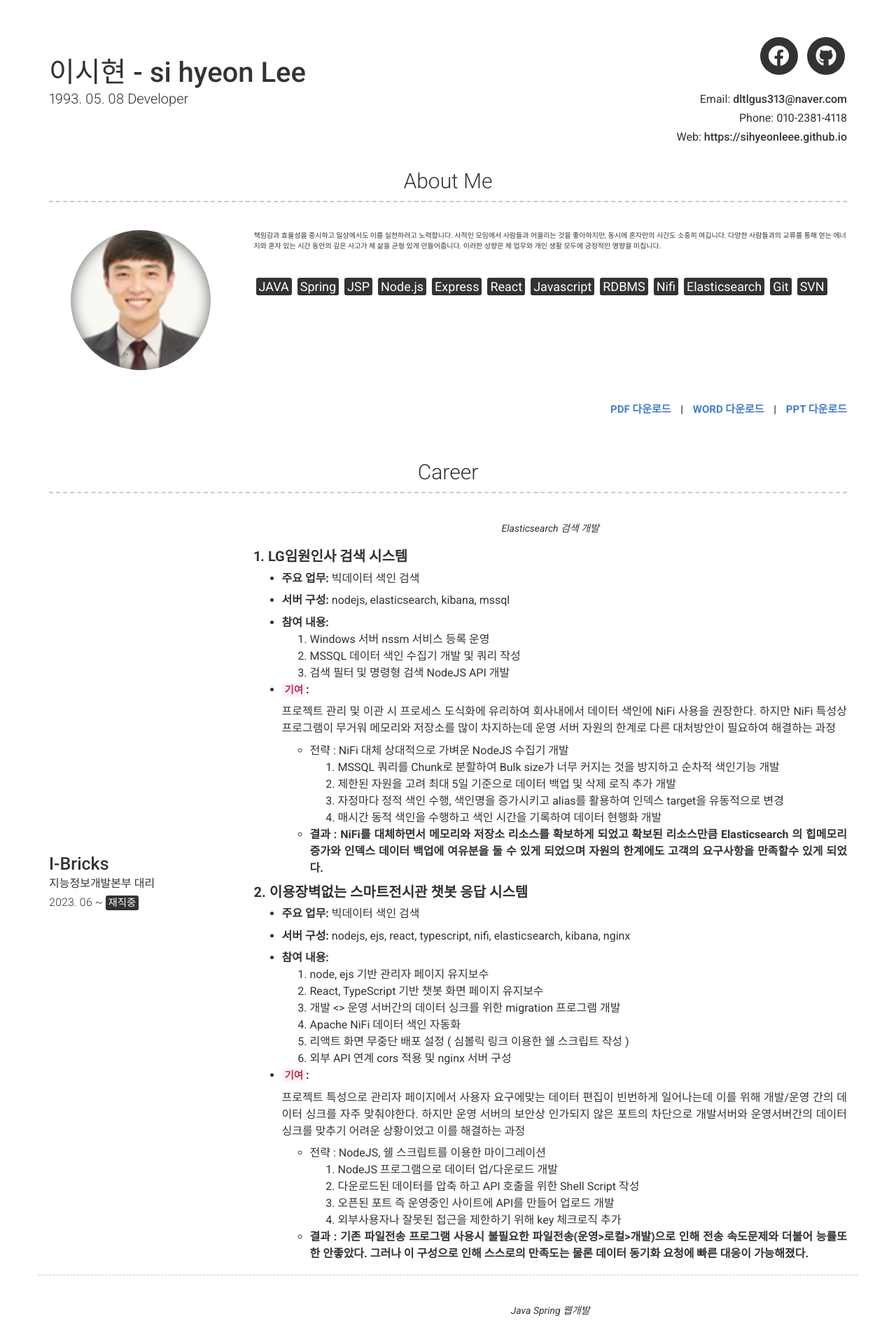
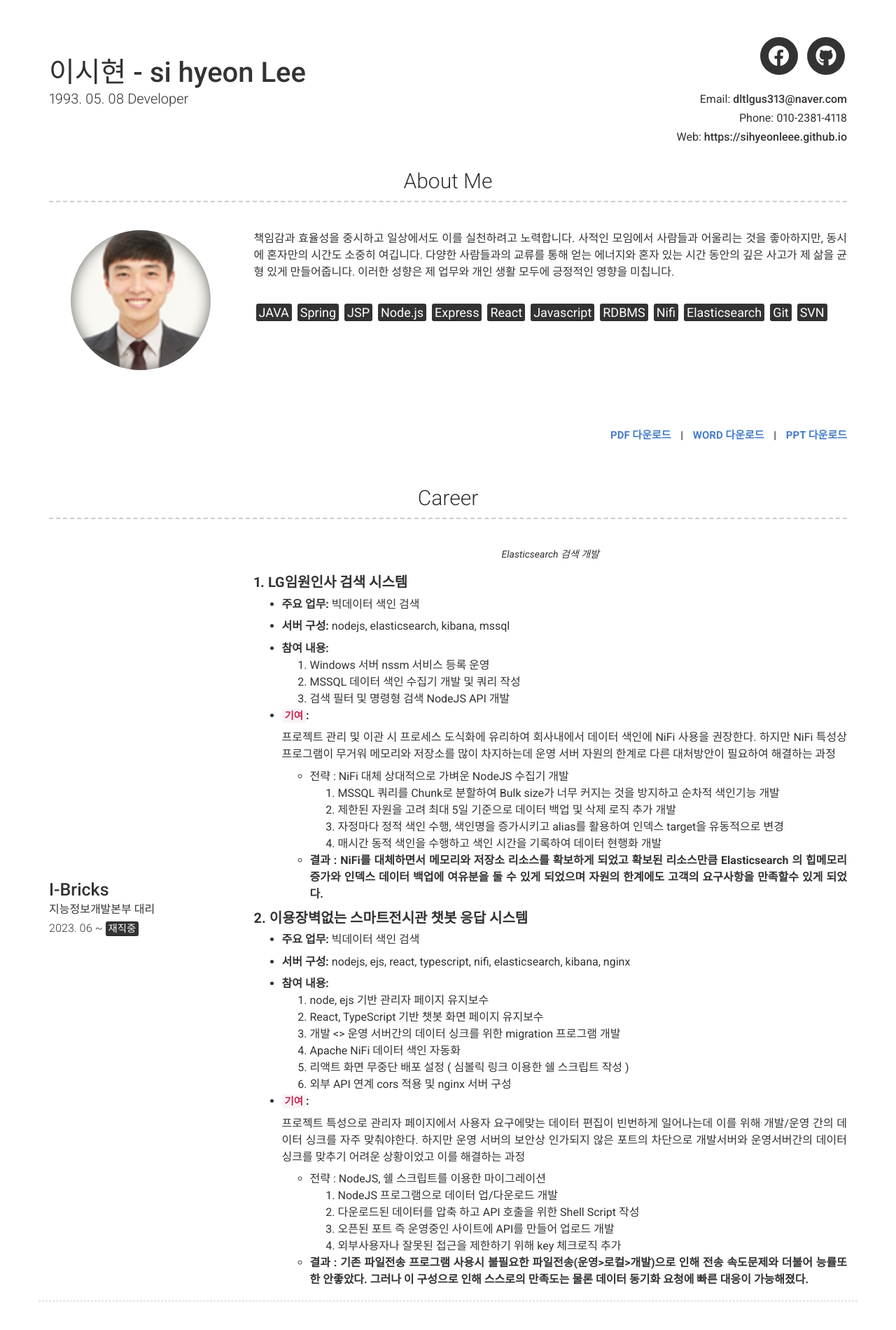
Before and after one commit to sihyeonleee/sihyeonleee.github.io, a Jekyll site: the page built from index.md, in a window 1280 px wide. Shown: the top 1901 px of the page at 70% size. Built offline with Jekyll 4.4.1, drawn with Linux system fonts in a browser that asks for light colours; nearby versions of some CDN libraries.

Commit message:
no message

```diff
--- a/_config.yml
+++ b/_config.yml
@@ -52,14 +52,14 @@ facebook_username: https://www.facebook.com/profile.php?id=100004964325600
 about_title: About Me
 about_profile_image: images/jobs.JPG
 about_content: | # this will include new lines to allow paragraphs
-    <div style="">
+    <div style="font-size: 1.6rem; text-align: justify;">
       책임감과 효율성을 중시하고 일상에서도 이를 실천하려고 노력합니다. 사적인
       모임에서 사람들과 어울리는 것을 좋아하지만, 동시에 혼자만의 시간도 소중히
       여깁니다. 다양한 사람들과의 교류를 통해 얻는 에너지와 혼자 있는 시간 동안의
       깊은 사고가 제 삶을 균형 있게 만들어줍니다. 이러한 성향은 제 업무와 개인
       생활 모두에 긍정적인 영향을 미칩니다.
     </div>
-    <div style="font-size: 200%; margin-top:35px">
+    <div style="font-size: 200%; margin-top:35px; margin-top: 30px;">
       <mark style="margin-left:3px;">JAVA</mark>
       <mark style="margin-left:3px;">Spring</mark>
       <mark style="margin-left:3px;">JSP</mark>
```
